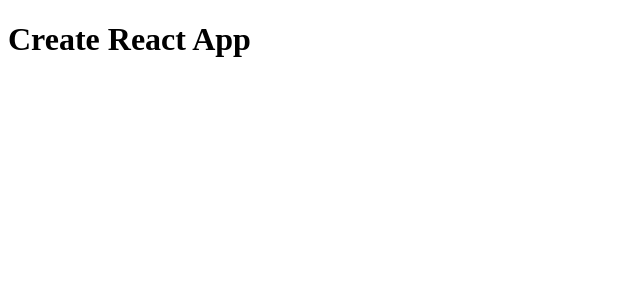
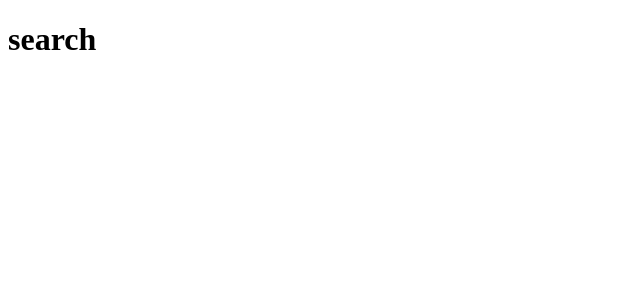
Before and after one commit to Mostafa-K-K/Test_frontend, a React (Create React App) app: page /search in a window 1280 px wide. Shown: the top 300 px of the page, without its empty margins (0-640 px from the left). Built offline with nearby package versions, Linux system fonts and the light colour scheme.

Commit message:
Created structure and added routing

```diff
--- a/package.json
+++ b/package.json
@@ -12,6 +12,7 @@
     "@types/react-dom": "^18.0.2",
     "react": "^18.0.0",
     "react-dom": "^18.0.0",
+    "react-router-dom": "^5.3.1",
     "react-scripts": "5.0.1",
     "typescript": "^4.6.3",
     "web-vitals": "^2.1.4"
@@ -39,5 +40,8 @@
       "last 1 firefox version",
       "last 1 safari version"
     ]
+  },
+  "devDependencies": {
+    "@types/react-router-dom": "^5.3.3"
   }
 }
--- a/src/App.tsx
+++ b/src/App.tsx
@@ -1,6 +1,11 @@
+import { BrowserRouter as Router } from 'react-router-dom'
+import Routes from './components/Routes'
+import { Props } from './types'
 
-export default function App() {
+export default function App(props: Props) {
   return (
-    <h1>Create React App</h1>
+    <Router>
+      <Routes {...props} />
+    </Router>
   )
 }
--- /dev/null
+++ b/src/components/Routes.tsx
@@ -0,0 +1,13 @@
+import { Route, Switch } from 'react-router-dom'
+import { Artist, Search } from '../pages'
+import { Props } from '../types'
+
+export default function Routes(props: Props) {
+
+    return (
+        <Switch>
+            <Route {...props} path='/' component={Artist} exact />
+            <Route {...props} path='/search' component={Search} />
+        </Switch>
+    )
+}
--- /dev/null
+++ b/src/pages/Artist.tsx
@@ -0,0 +1,6 @@
+
+export default function Artist() {
+    return (
+        <h1>artist</h1>
+    )
+}
--- /dev/null
+++ b/src/pages/Search.tsx
@@ -0,0 +1,6 @@
+
+export default function Search() {
+    return (
+        <h1>search</h1>
+    )
+}
--- /dev/null
+++ b/src/pages/index.ts
@@ -0,0 +1,2 @@
+export { default as Artist } from './Artist'
+export { default as Search } from './Search'
--- /dev/null
+++ b/src/types.ts
@@ -0,0 +1 @@
+export type Props = any
```
Also changed, not shown: 1 other file (tests, documents, lock files or other folders).
